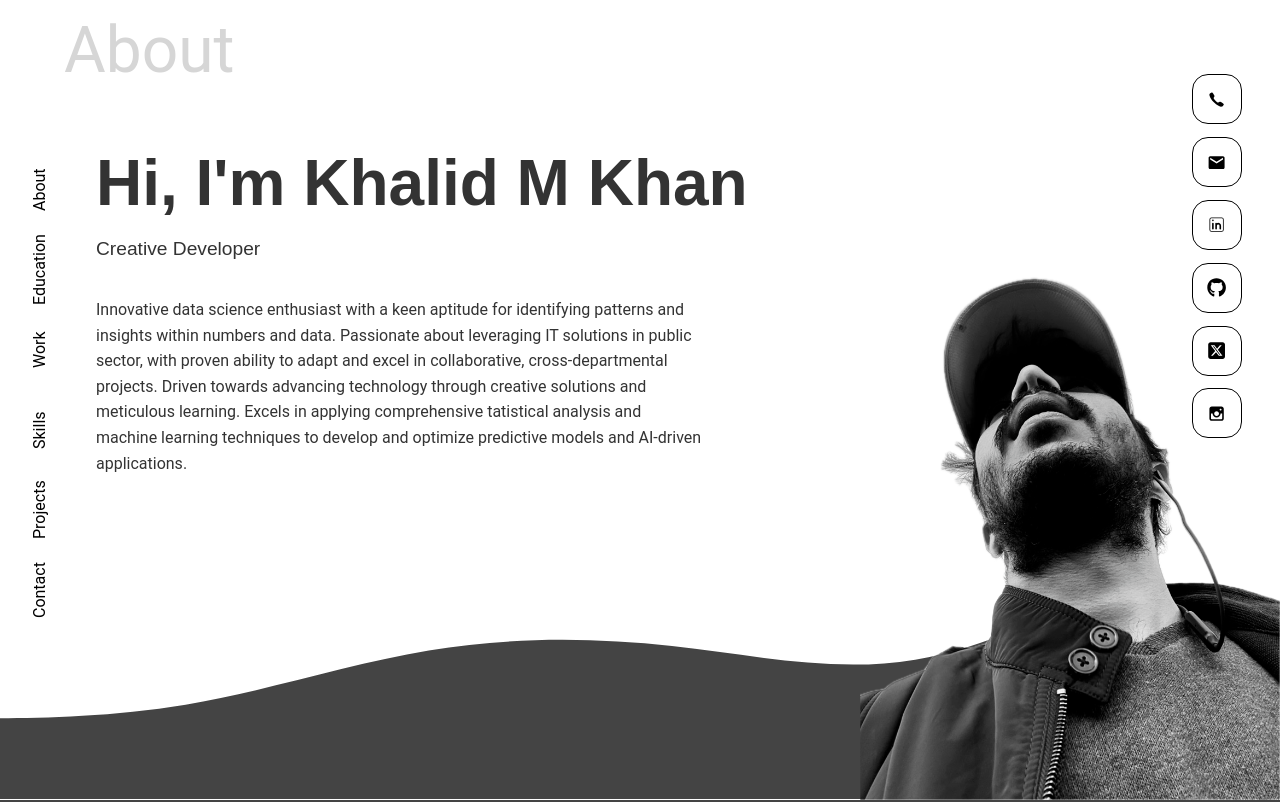
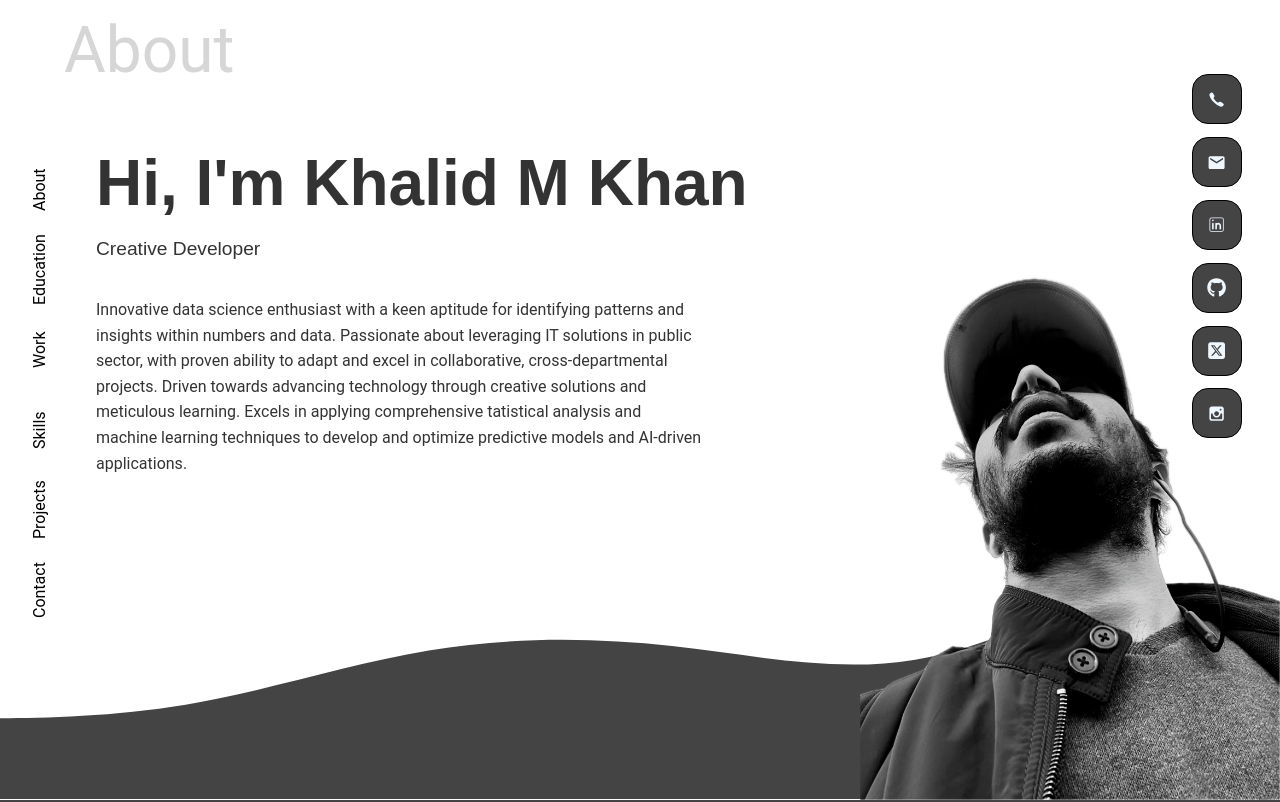
Before and after one commit to Kahl-d/portfolio_website, a React (Create React App) app in the folder client/: page / in a window 1280 px wide. Shown: the top 802 px of the page. Built offline with nearby package versions, Linux system fonts and the light colour scheme; a web font is replaced by a local one.

Commit message:
fixed the contact info

```diff
--- a/client/src/Components2/home.css
+++ b/client/src/Components2/home.css
@@ -75,12 +75,14 @@ a{
     border: 1px solid black;
     z-index: 2;
     transition: all 0.3s;
+    background-color: #444444;
+    color: aliceblue;
 }
 
 .info{
   width: 0;
   font-size: 0;
-  transition: all 0.3s;
+  transition: width 0.3s;
 }
 
 .infoDiv:hover{
@@ -100,11 +102,6 @@ a{
 }
 
 
-
-
-
-
-
   #wave{
     width: 100%;
     transform: translateX(-10%);
```
